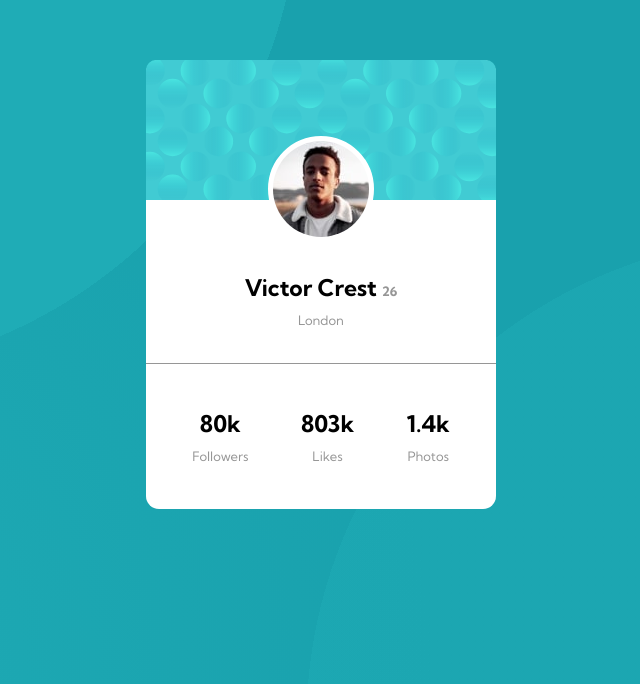
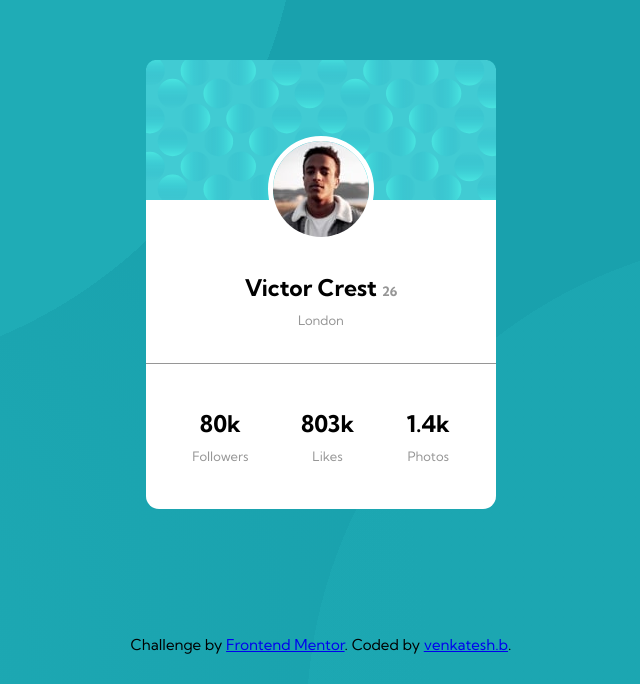
Before and after one commit to venkateshbaddela/profile-card, a plain HTML site: page index.html in a window 1280 px wide. Shown: the part 116-800 px from the top of the page, without its empty margins (319-959 px from the left). Drawn offline with Linux system fonts and the light colour scheme.

Commit message:
changes added footer

```diff
--- a/css/style.css
+++ b/css/style.css
@@ -26,12 +26,13 @@ html {
 
 body {
   font-family: var(--font-family);
+  height: 100vh;
 }
 
 /* Layout */
 
 .container {
-  height: 100vh;
+  height: 100%;
   background: radial-gradient(
       circle at bottom left,
       rgba(31, 172, 182, 1) 0%,
@@ -117,6 +118,18 @@ body {
   padding-bottom: 1rem;
 }
 
+/* footer */
+.footer {
+  position: absolute;
+  bottom: 3rem;
+  left: 50%;
+  transform: translate(-50%);
+}
+.attribution{
+  font-size:1.5rem;
+  }
+}
+
 /* Media-Queries */
 @media screen and (max-width: 400px) {
   .main {
--- a/index.html
+++ b/index.html
@@ -459,14 +459,14 @@
         </section>
       </main>
     </div>
-    <!--  <footer class="footer">
-        <div class="attribution">
-          Challenge by
-          <a href="https://www.frontendmentor.io?ref=challenge" target="_blank"
-            >Frontend Mentor</a
-          >. Coded by <a href="#">Your Name Here</a>.
-        </div>
-      </footer> -->
+    <footer class="footer">
+      <div class="attribution">
+        Challenge by
+        <a href="https://www.frontendmentor.io?ref=challenge" target="_blank"
+          >Frontend Mentor</a
+        >. Coded by <a href="#">venkatesh.b</a>.
+      </div>
+    </footer>
   </body>
 </html>
 <!-- Victor Crest 26 London 80K Followers 803K Likes 1.4K Photos -->
```
